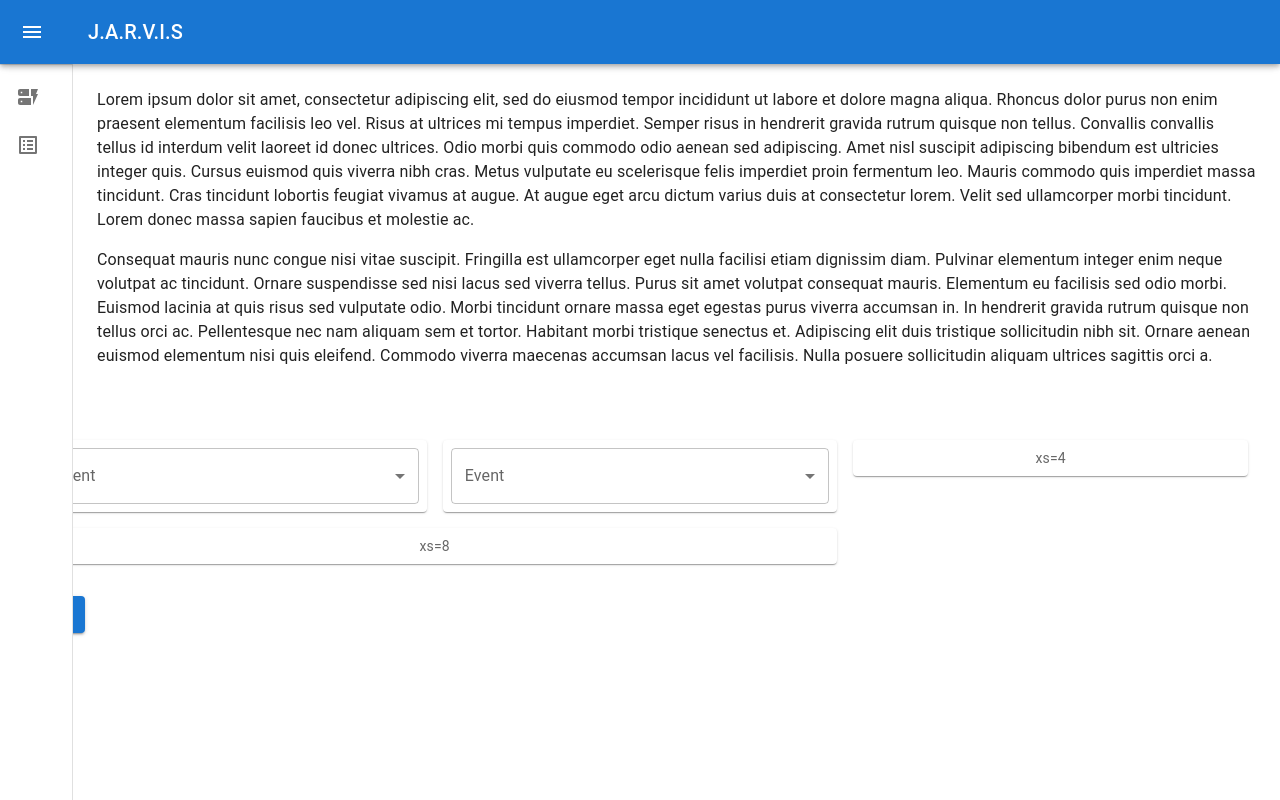
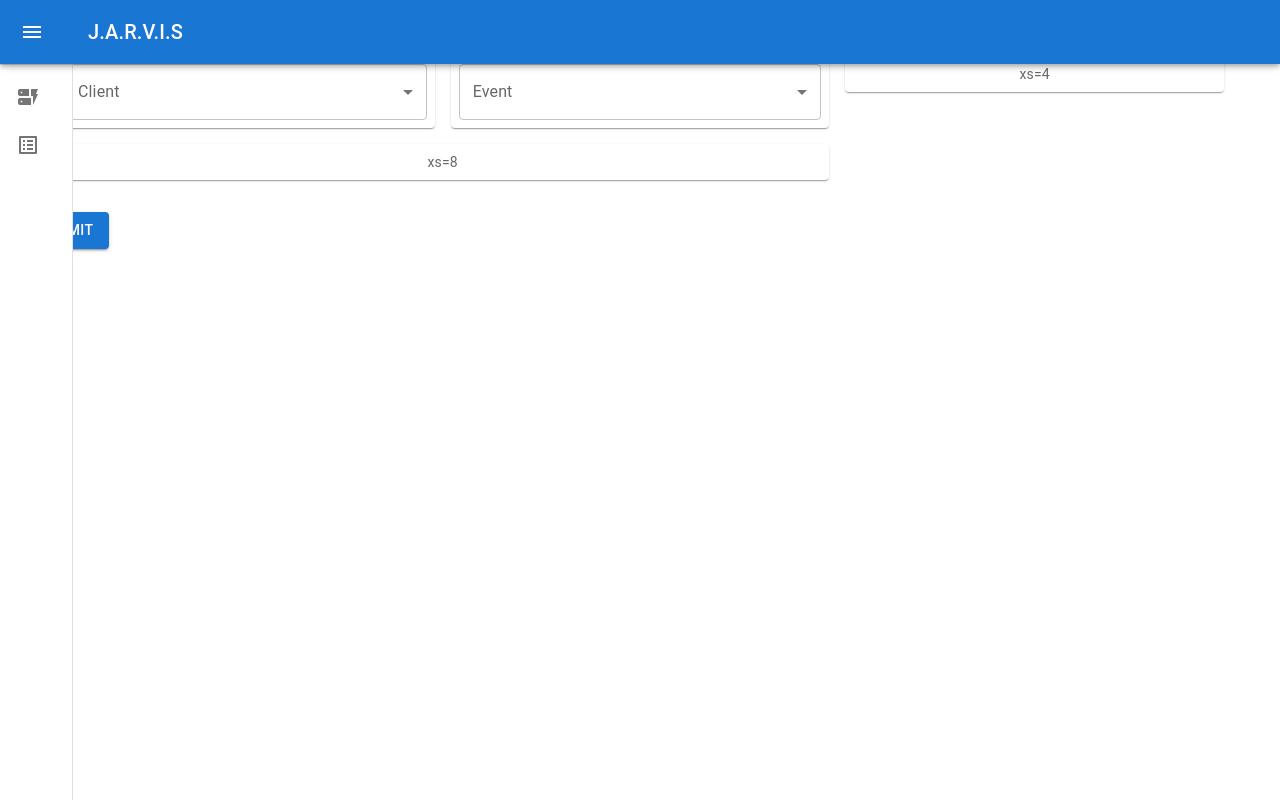
Before and after one commit to pritam001/hack4AvengersUI, a React (Create React App) app: page /eventform in a window 1280 px wide. Built offline with nearby package versions, Linux system fonts and the light colour scheme.

Commit message:
Add router support in MiniDrawer

```diff
--- a/src/App.js
+++ b/src/App.js
@@ -4,20 +4,79 @@ import * as React from 'react';
 import {
     BrowserRouter as Router,
     Switch,
-    Route,
-    Link
+    Route
 } from "react-router-dom";
 import EventForm from "./pages/EventForm";
 import EventList from "./pages/EventList";
 import Login from "./pages/Login";
 import MiniDrawer from "./components/NavBar";
+import {styled} from "@mui/material/styles";
+import MuiAppBar from "@mui/material/AppBar";
+import Box from "@mui/material/Box";
+import CssBaseline from "@mui/material/CssBaseline";
+import Toolbar from "@mui/material/Toolbar";
+import IconButton from "@mui/material/IconButton";
+import MenuIcon from "@mui/icons-material/Menu";
+import Typography from "@mui/material/Typography";
+import {DRAWER_WIDTH} from "./Constants";
+
+
+const AppBar = styled(MuiAppBar, {
+    shouldForwardProp: (prop) => prop !== 'open',
+})(({ theme, open }) => ({
+    zIndex: theme.zIndex.drawer + 1,
+    transition: theme.transitions.create(['width', 'margin'], {
+        easing: theme.transitions.easing.sharp,
+        duration: theme.transitions.duration.leavingScreen,
+    }),
+    ...(open && {
+        marginLeft: DRAWER_WIDTH,
+        width: `calc(100% - ${DRAWER_WIDTH}px)`,
+        transition: theme.transitions.create(['width', 'margin'], {
+            easing: theme.transitions.easing.sharp,
+            duration: theme.transitions.duration.enteringScreen,
+        }),
+    }),
+}));
 
 function App() {
+    const [open, setOpen] = React.useState(false);
+
+    const handleDrawerOpen = () => {
+        setOpen(true);
+    };
+
+    const handleDrawerClose = () => {
+        setOpen(false);
+    };
+
     return (
         <Router>
-            <div>
-                <MiniDrawer />
+            <Box sx={{ display: 'flex' }}>
+                <CssBaseline />
 
+                <AppBar position="fixed" open={open}>
+                    <Toolbar>
+                        <IconButton
+                            color="inherit"
+                            aria-label="open drawer"
+                            onClick={handleDrawerOpen}
+                            edge="start"
+                            sx={{
+                                marginRight: '36px',
+                                ...(open && { display: 'none' }),
+                            }}
+                        >
+                            <MenuIcon />
+                        </IconButton>
+                        <Typography variant="h6" noWrap component="div">
+                            J.A.R.V.I.S
+                        </Typography>
+                    </Toolbar>
+                </AppBar>
+
+                <Box component="main" sx={{ flexGrow: 1, p: 3 }}>
+                    <MiniDrawer open={open} handleDrawerClose={handleDrawerClose}/>
 
                     <Switch>
                         <Route path="/eventform">
@@ -30,7 +89,8 @@ function App() {
                             <Login />
                         </Route>
                     </Switch>
-            </div>
+                </Box>
+            </Box>
         </Router>
     );
 }
--- a/src/Constants.js
+++ b/src/Constants.js
@@ -1,4 +1,5 @@
 export const API_ENDPOINT = "http://localhost:4000";
+export const DRAWER_WIDTH = 240;
 
 export const CLIENTS = [
     {code: "absli", name: "ABSLI"},
--- a/src/components/NavBar.js
+++ b/src/components/NavBar.js
@@ -1,15 +1,9 @@
 import * as React from 'react';
 import { styled, useTheme } from '@mui/material/styles';
-import Box from '@mui/material/Box';
 import MuiDrawer from '@mui/material/Drawer';
-import MuiAppBar from '@mui/material/AppBar';
-import Toolbar from '@mui/material/Toolbar';
 import List from '@mui/material/List';
-import CssBaseline from '@mui/material/CssBaseline';
-import Typography from '@mui/material/Typography';
 import Divider from '@mui/material/Divider';
 import IconButton from '@mui/material/IconButton';
-import MenuIcon from '@mui/icons-material/Menu';
 import ChevronLeftIcon from '@mui/icons-material/ChevronLeft';
 import ChevronRightIcon from '@mui/icons-material/ChevronRight';
 import ListItem from '@mui/material/ListItem';
@@ -18,11 +12,10 @@ import ListItemText from '@mui/material/ListItemText';
 import ListAltIcon from '@mui/icons-material/ListAlt';
 import DynamicFormIcon from '@mui/icons-material/DynamicForm';
 import {Link} from "react-router-dom";
-
-const drawerWidth = 240;
+import {DRAWER_WIDTH} from "../Constants";
 
 const openedMixin = (theme) => ({
-    width: drawerWidth,
+    width: DRAWER_WIDTH,
     transition: theme.transitions.create('width', {
         easing: theme.transitions.easing.sharp,
         duration: theme.transitions.duration.enteringScreen,
@@ -51,27 +44,9 @@ const DrawerHeader = styled('div')(({ theme }) => ({
     ...theme.mixins.toolbar,
 }));
 
-const AppBar = styled(MuiAppBar, {
-    shouldForwardProp: (prop) => prop !== 'open',
-})(({ theme, open }) => ({
-    zIndex: theme.zIndex.drawer + 1,
-    transition: theme.transitions.create(['width', 'margin'], {
-        easing: theme.transitions.easing.sharp,
-        duration: theme.transitions.duration.leavingScreen,
-    }),
-    ...(open && {
-        marginLeft: drawerWidth,
-        width: `calc(100% - ${drawerWidth}px)`,
-        transition: theme.transitions.create(['width', 'margin'], {
-            easing: theme.transitions.easing.sharp,
-            duration: theme.transitions.duration.enteringScreen,
-        }),
-    }),
-}));
-
 const Drawer = styled(MuiDrawer, { shouldForwardProp: (prop) => prop !== 'open' })(
     ({ theme, open }) => ({
-        width: drawerWidth,
+        width: DRAWER_WIDTH,
         flexShrink: 0,
         whiteSpace: 'nowrap',
         boxSizing: 'border-box',
@@ -86,43 +61,13 @@ const Drawer = styled(MuiDrawer, { shouldForwardProp: (prop) => prop !== 'open'
     }),
 );
 
-function MiniDrawer() {
+function MiniDrawer(props) {
     const theme = useTheme();
-    const [open, setOpen] = React.useState(false);
-
-    const handleDrawerOpen = () => {
-        setOpen(true);
-    };
-
-    const handleDrawerClose = () => {
-        setOpen(false);
-    };
 
     return (
-        <Box sx={{ display: 'flex' }}>
-            <CssBaseline />
-            <AppBar position="fixed" open={open}>
-                <Toolbar>
-                    <IconButton
-                        color="inherit"
-                        aria-label="open drawer"
-                        onClick={handleDrawerOpen}
-                        edge="start"
-                        sx={{
-                            marginRight: '36px',
-                            ...(open && { display: 'none' }),
-                        }}
-                    >
-                        <MenuIcon />
-                    </IconButton>
-                    <Typography variant="h6" noWrap component="div">
-                        J.A.R.V.I.S
-                    </Typography>
-                </Toolbar>
-            </AppBar>
-            <Drawer variant="permanent" open={open}>
+        <Drawer variant="permanent" open={props.open}>
             <DrawerHeader>
-                    <IconButton onClick={handleDrawerClose}>
+                <IconButton onClick={props.handleDrawerClose}>
                     {theme.direction === 'rtl' ? <ChevronRightIcon /> : <ChevronLeftIcon />}
                 </IconButton>
             </DrawerHeader>
@@ -134,7 +79,6 @@ function MiniDrawer() {
                             <DynamicFormIcon />
                         </ListItemIcon>
                         <ListItemText primary="Custom Code Form" />
-
                     </ListItem>
                 </Link>
                 <Link to="/eventlist">
@@ -147,37 +91,6 @@ function MiniDrawer() {
                 </Link>
             </List>
         </Drawer>
-            <Box component="main" sx={{ flexGrow: 1, p: 3 }}>
-                <DrawerHeader />
-                <Typography paragraph>
-                    Lorem ipsum dolor sit amet, consectetur adipiscing elit, sed do eiusmod
-                    tempor incididunt ut labore et dolore magna aliqua. Rhoncus dolor purus non
-                    enim praesent elementum facilisis leo vel. Risus at ultrices mi tempus
-                    imperdiet. Semper risus in hendrerit gravida rutrum quisque non tellus.
-                    Convallis convallis tellus id interdum velit laoreet id donec ultrices.
-                    Odio morbi quis commodo odio aenean sed adipiscing. Amet nisl suscipit
-                    adipiscing bibendum est ultricies integer quis. Cursus euismod quis viverra
-                    nibh cras. Metus vulputate eu scelerisque felis imperdiet proin fermentum
-                    leo. Mauris commodo quis imperdiet massa tincidunt. Cras tincidunt lobortis
-                    feugiat vivamus at augue. At augue eget arcu dictum varius duis at
-                    consectetur lorem. Velit sed ullamcorper morbi tincidunt. Lorem donec massa
-                    sapien faucibus et molestie ac.
-                </Typography>
-                <Typography paragraph>
-                    Consequat mauris nunc congue nisi vitae suscipit. Fringilla est ullamcorper
-                    eget nulla facilisi etiam dignissim diam. Pulvinar elementum integer enim
-                    neque volutpat ac tincidunt. Ornare suspendisse sed nisi lacus sed viverra
-                    tellus. Purus sit amet volutpat consequat mauris. Elementum eu facilisis
-                    sed odio morbi. Euismod lacinia at quis risus sed vulputate odio. Morbi
-                    tincidunt ornare massa eget egestas purus viverra accumsan in. In hendrerit
-                    gravida rutrum quisque non tellus orci ac. Pellentesque nec nam aliquam sem
-                    et tortor. Habitant morbi tristique senectus et. Adipiscing elit duis
-                    tristique sollicitudin nibh sit. Ornare aenean euismod elementum nisi quis
-                    eleifend. Commodo viverra maecenas accumsan lacus vel facilisis. Nulla
-                    posuere sollicitudin aliquam ultrices sagittis orci a.
-                </Typography>
-            </Box>
-        </Box>
     );
 }
 
```
Lines whose indentation alone changed are shown as unchanged.
